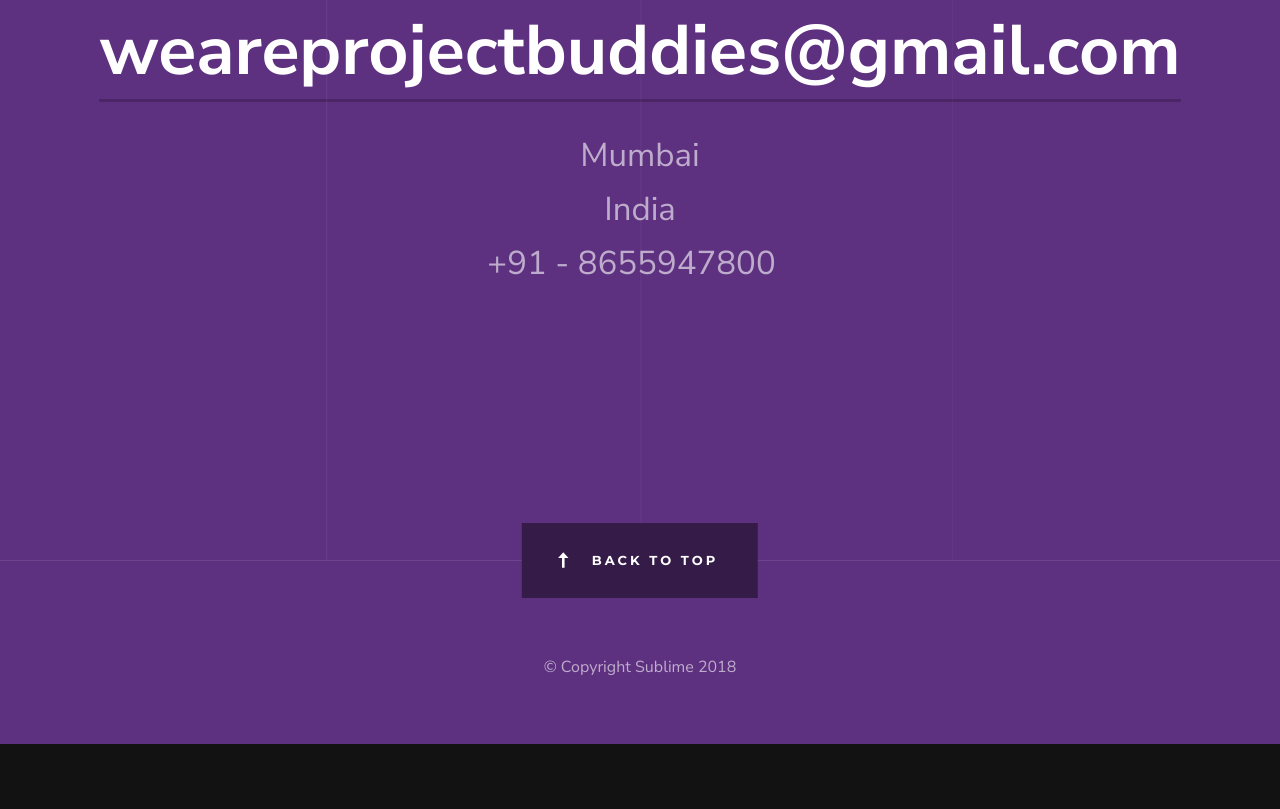
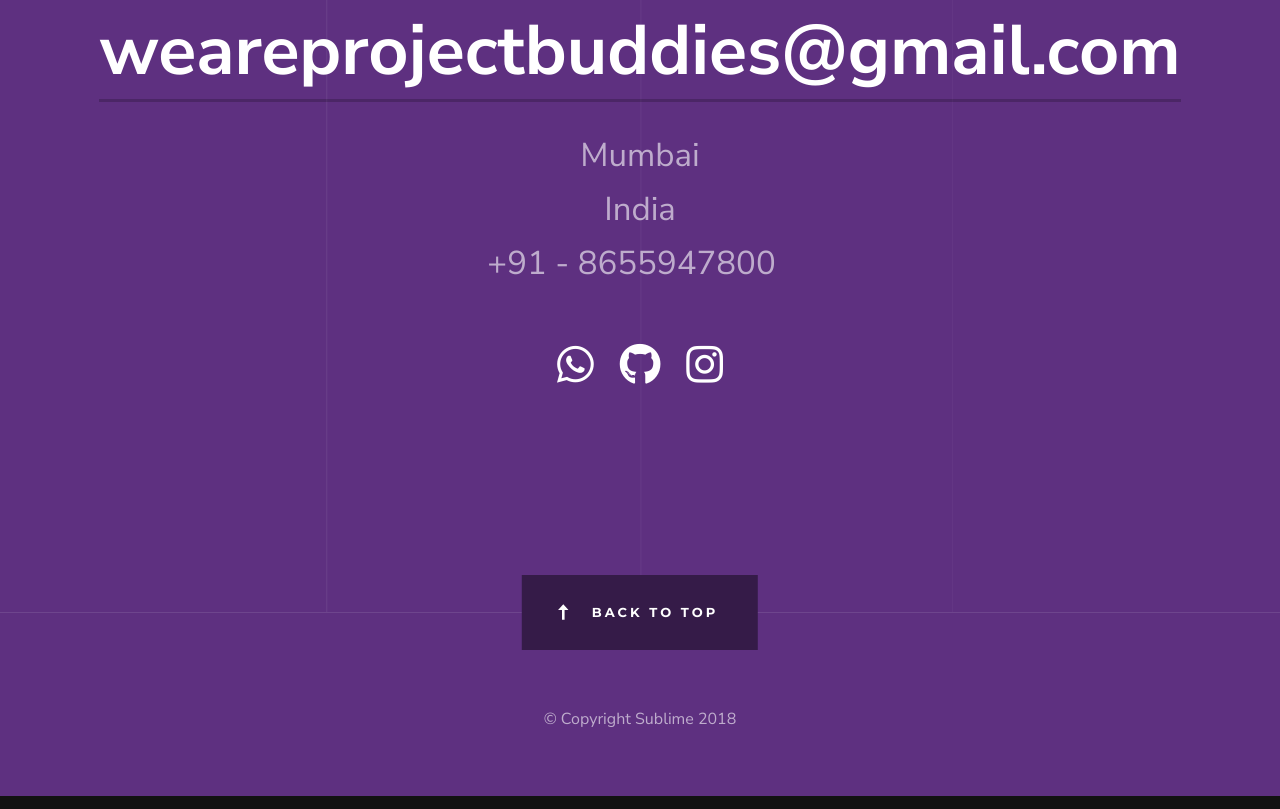
Before and after one commit to ChaityaChheda/ProjectBuddies, a plain HTML site: page index.html in a window 1280 px wide. Shown: the part 6151-6960 px from the top of the page. Drawn offline with Linux system fonts and the light colour scheme; files whose address does not match are found by name.

Commit message:
social icons added

```diff
--- a/index.html
+++ b/index.html
@@ -638,15 +638,15 @@
                 </p>
 
                 <ul class="contact-social">
-                    <!-- <li>
-                        <a href="#0"><i class="fab fa-facebook"></i></a>
+                    <li>
+                        <a href="https://wa.me/918655947800" target="_blank"><i class="fab fa-whatsapp"></i></a>
                     </li>
                     <li>
-                        <a href="#0"><i class="fab fa-twitter"></i></a>
+                        <a href="#0"><i class="fab fa-github"></i></a>
                     </li>
                     <li>
                         <a href="#0"><i class="fab fa-instagram"></i></a>
-                    </li> -->
+                    </li>
                     <!-- <li>
                         <a href="#0"><i class="fab fa-behance"></i></a>
                     </li>
```
